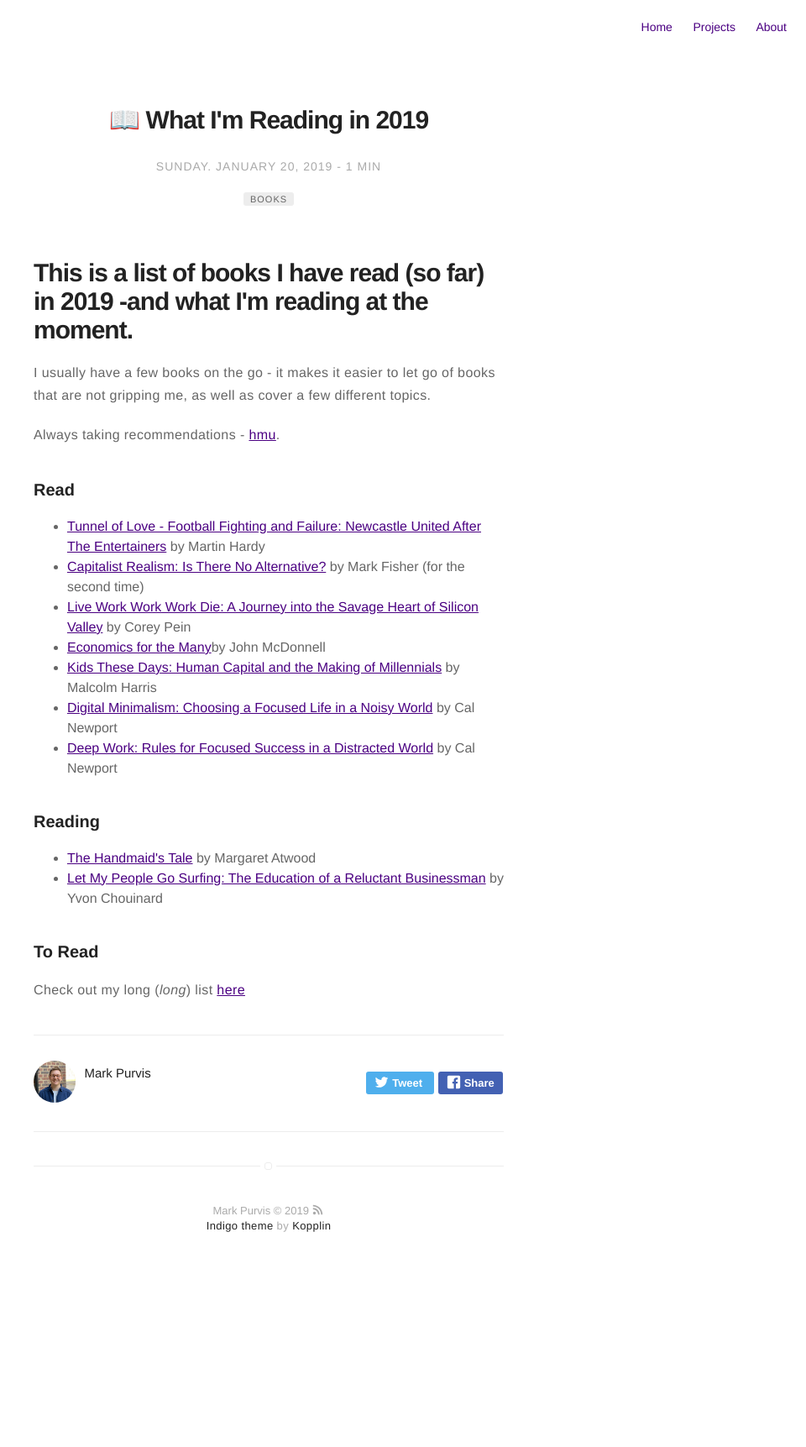
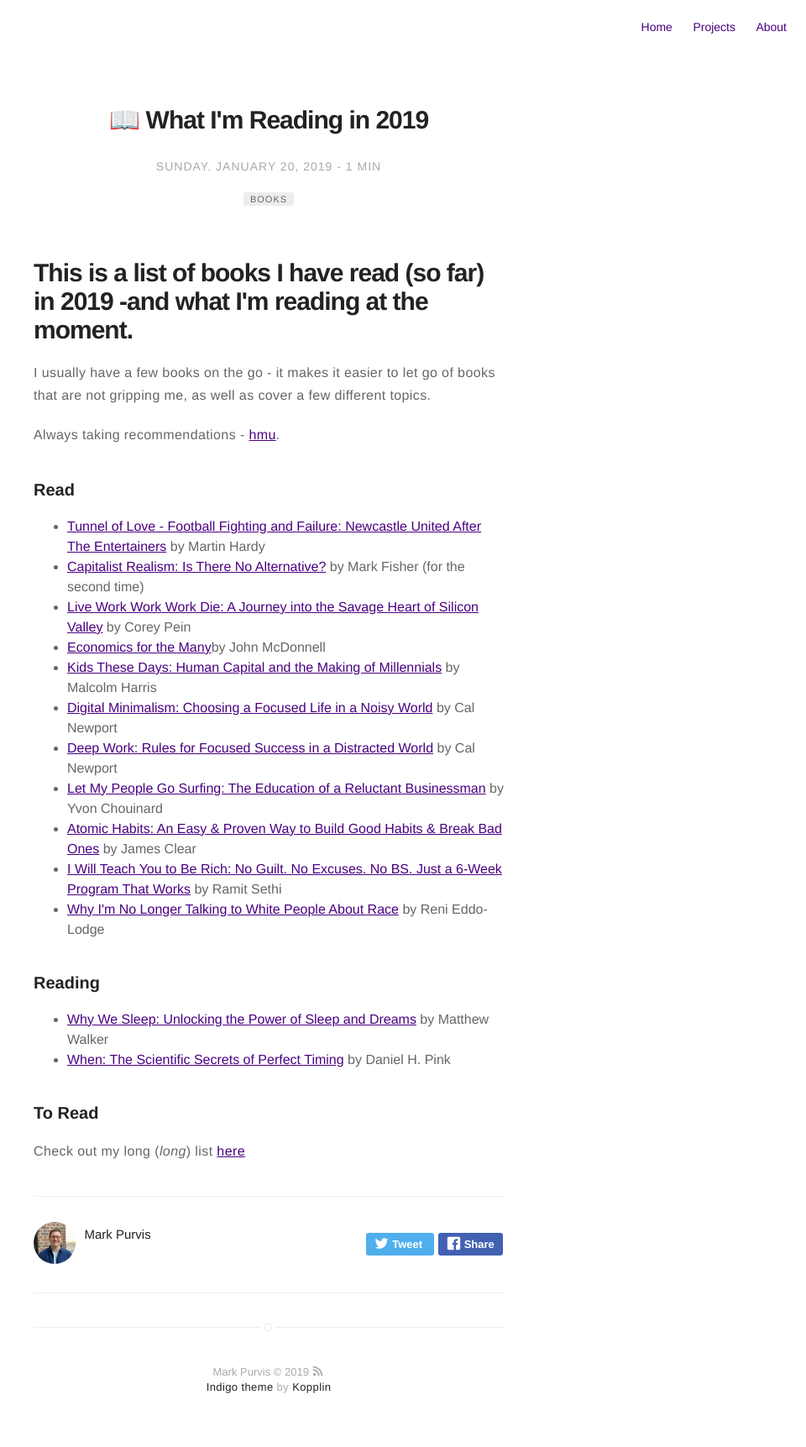
Before and after one commit to markprvs/markprvs.github.io, a Jekyll site: the page built from _posts/2019-01-20-books-read-in-2019.markdown, in a window 1280 px wide. Shown: the whole page at 84% size, without its empty margins (320-1280 px from the left). Built offline with Jekyll 4.4.1, drawn with Linux system fonts in a browser that asks for light colours; emoji names are drawn with the system emoji font; before the commit the page ends 1531 px from its top, so only the background shows below that.

Commit message:
Update 2019-01-20-books-read-in-2019.markdown

```diff
--- a/_posts/2019-01-20-books-read-in-2019.markdown
+++ b/_posts/2019-01-20-books-read-in-2019.markdown
@@ -31,12 +31,16 @@ externalLink: false
 	<li><a href="https://www.goodreads.com/book/show/34523218-kids-these-days">Kids These Days: Human Capital and the Making of Millennials</a> by Malcolm Harris</li>
 	<li><a href="https://www.goodreads.com/book/show/40672036-digital-minimalism">Digital Minimalism: Choosing a Focused Life in a Noisy World</a> by Cal Newport</li>
 	<li><a href="https://www.goodreads.com/book/show/25744928-deep-work">Deep Work: Rules for Focused Success in a Distracted World</a> by Cal Newport</li>
+	<li><a href="https://www.goodreads.com/book/show/22155.Let_My_People_Go_Surfing">Let My People Go Surfing: The Education of a Reluctant Businessman</a> by Yvon Chouinard</li>
+	<li><a href="https://www.goodreads.com/book/show/40121378-atomic-habits">Atomic Habits: An Easy & Proven Way to Build Good Habits & Break Bad Ones</a> by James Clear</li>
+	<li><a href="https://www.goodreads.com/book/show/40591670-i-will-teach-you-to-be-rich">I Will Teach You to Be Rich: No Guilt. No Excuses. No BS. Just a 6-Week Program That Works</a> by Ramit Sethi</li>
+	<li><a href="https://www.goodreads.com/book/show/33606119-why-i-m-no-longer-talking-to-white-people-about-race">Why I'm No Longer Talking to White People About Race</a> by Reni Eddo-Lodge</li>
 </ul>
 
 <h3>Reading</h3>
 <ul class="reading">
-	<li><a href="https://www.goodreads.com/book/show/38447.The_Handmaid_s_Tale">The Handmaid's Tale</a> by Margaret Atwood</li>
-	<li><a href="https://www.goodreads.com/book/show/22155.Let_My_People_Go_Surfing">Let My People Go Surfing: The Education of a Reluctant Businessman</a> by Yvon Chouinard</li>
+	<li><a href="https://www.goodreads.com/book/show/34466963-why-we-sleep">Why We Sleep: Unlocking the Power of Sleep and Dreams</a> by Matthew Walker</li>
+	<li><a href="https://www.goodreads.com/book/show/35412097-when">When: The Scientific Secrets of Perfect Timing</a> by Daniel H. Pink</li>
 
 </ul>
 
```
